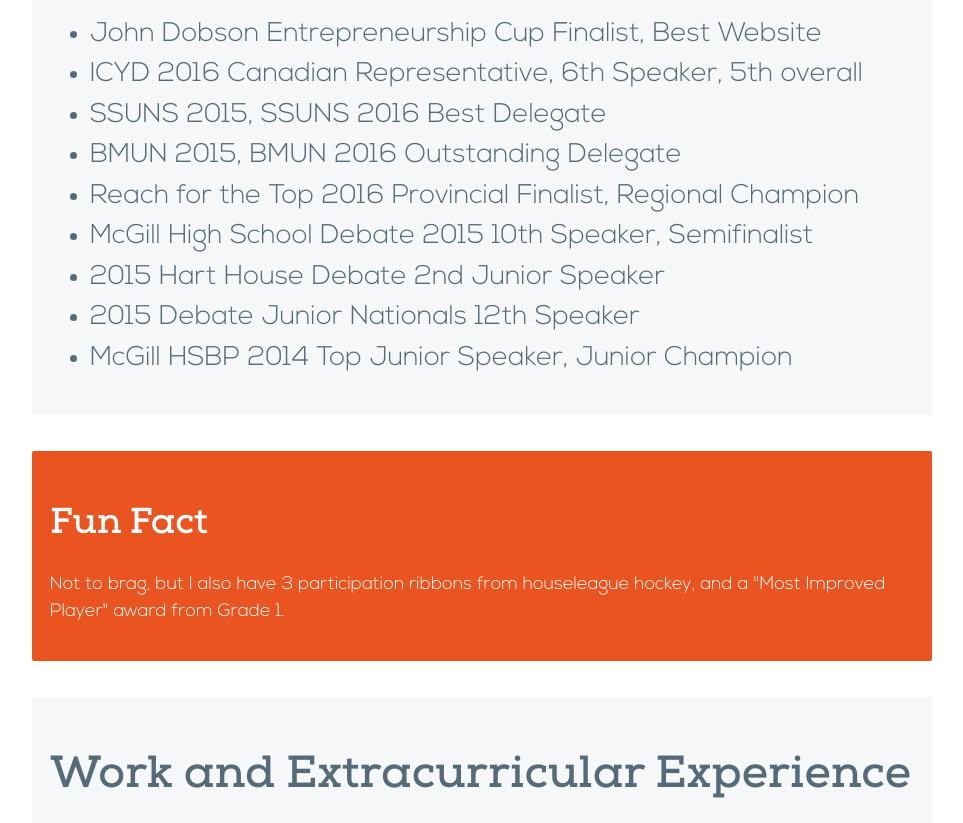
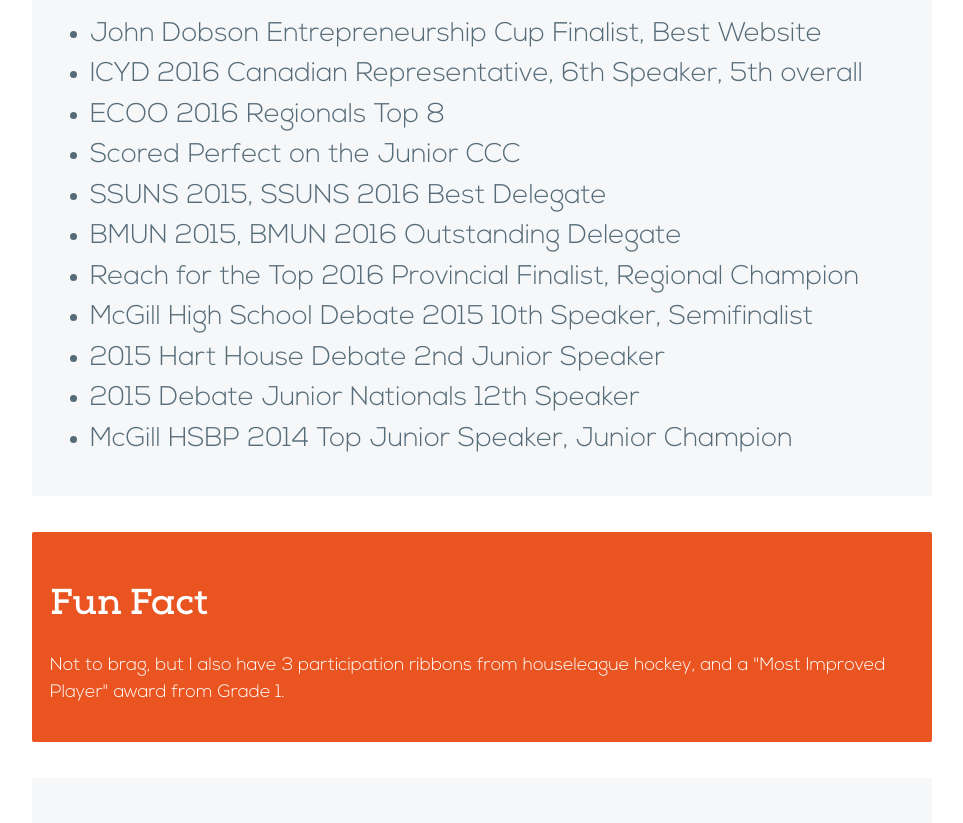
Before and after one commit to mattxwang/matthewwang.me, a plain HTML site: page index.html in a window 1280 px wide. Shown: the part 3122-3945 px from the top of the page, without its empty margins (158-1121 px from the left). Drawn offline with Linux system fonts and the light colour scheme.

Commit message:
adds computer contests to achievements

```diff
--- a/index.html
+++ b/index.html
@@ -126,6 +126,12 @@
 					ICYD 2016 Canadian Representative, 6th Speaker, 5th overall
 				</li>
 				<li>
+					ECOO 2016 Regionals Top 8
+				</li>
+				<li>
+					Scored Perfect on the Junior CCC
+				</li>
+				<li>
 					SSUNS 2015, SSUNS 2016 Best Delegate
 				</li>
 				<li>
```
